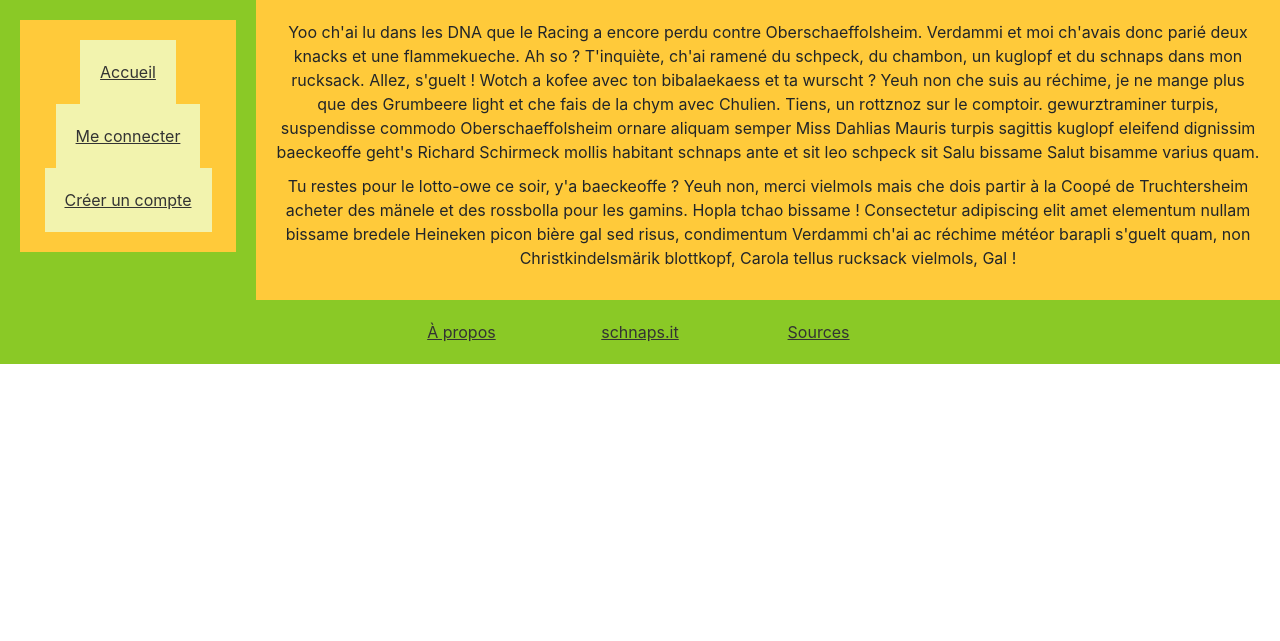
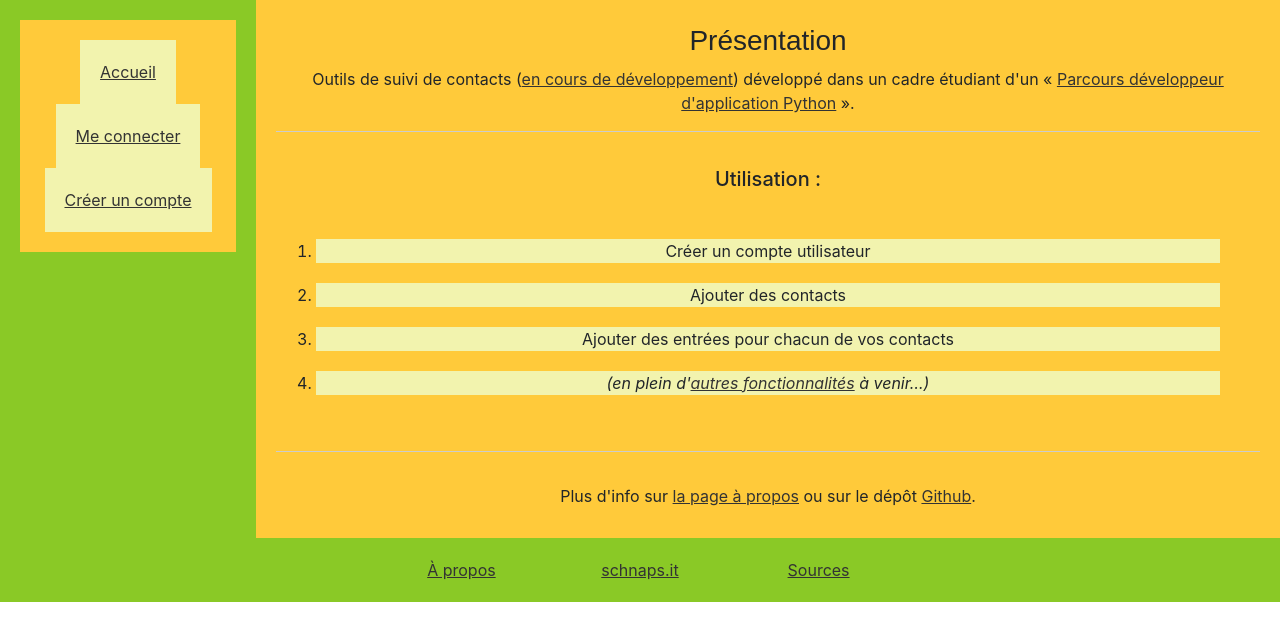
Before and after one commit to freezed/ocp13, a Django app: page / in a window 1280 px wide. Shown: the part 93-734 px from the top of the page. Run offline with Django 3.2, Linux system fonts and the light colour scheme.

Commit message:
Remove dummy text in templates

```diff
--- a/core/templates/base.html
+++ b/core/templates/base.html
@@ -42,10 +42,38 @@
 
       <main id="main" role="main" class="flex-item-fluid pam">
     {% block maincontent %}
-        <p>Yoo ch'ai lu dans les DNA que le Racing a encore perdu contre Oberschaeffolsheim. Verdammi et moi ch'avais donc parié deux knacks et une flammekueche. Ah so ? T'inquiète, ch'ai ramené du schpeck, du chambon, un kuglopf et du schnaps dans mon rucksack. Allez, s'guelt ! Wotch a kofee avec ton bibalaekaess et ta wurscht ? Yeuh non che suis au réchime, je ne mange plus que des Grumbeere light et che fais de la chym avec Chulien. Tiens, un rottznoz sur le comptoir. gewurztraminer turpis, suspendisse commodo Oberschaeffolsheim ornare aliquam semper Miss Dahlias Mauris turpis sagittis kuglopf eleifend dignissim baeckeoffe geht's Richard Schirmeck mollis habitant schnaps ante et sit leo schpeck sit Salu bissame Salut bisamme varius quam.</p>
-        <p>Tu restes pour le lotto-owe ce soir, y'a baeckeoffe ? Yeuh non, merci vielmols mais che dois partir à la Coopé de Truchtersheim acheter des mänele et des rossbolla pour les gamins. Hopla tchao bissame ! Consectetur adipiscing elit amet elementum nullam bissame bredele Heineken picon bière gal sed risus, condimentum Verdammi ch'ai ac réchime météor barapli s'guelt quam, non Christkindelsmärik blottkopf, Carola tellus rucksack vielmols, Gal !</p>
+
+        <h2>Présentation</h2>
+
+        <p>
+          Outils de suivi de contacts (<a href="https://github.com/freezed/ocp13#pydev-projet-final" title="">en cours de développement</a>) développé dans un cadre étudiant d'un « <a href="https://openclassrooms.com/fr/paths/68-developpeur-dapplication-python" title="Parcours développeur d'application Python">Parcours développeur d'application Python</a> ».
+        </p>
+
+        <hr />
+
+        <h4>Utilisation :</h4>
+
+          <ol class="pam">
+            <li class="mam">Créer un compte utilisateur</li>
+            <li class="mam">Ajouter des contacts</li>
+            <li class="mam">Ajouter des entrées pour chacun de vos contacts</li>
+            <li class="mam">
+              <em>
+                (en plein d'<a href="https://github.com/freezed/ocp13/blob/master/doc/TODOlist.md#validated-specifications">autres fonctionnalités</a> à venir…)
+              </em>
+            </li>
+          </ol>
+
+        <hr />
+
+        <p>
+          Plus d'info sur <a href="{% url 'about' %}">la page à propos</a> ou sur le dépôt <a href="https://github.com/freezed/ocp13" title="Source du projet" class="">Github</a>.
+        </p>
+
     {% endblock maincontent %}
+
       </main>
+
     </div>
 
     <footer id="footer" role="contentinfo" class="pam">
--- a/core/templates/home.html
+++ b/core/templates/home.html
@@ -2,6 +2,4 @@
 
 {% block title %}Hopla{% endblock %}
 
-{% block navcontent %}
-        <p>Lorem Salu bissame ! Wie geht's les samis ? Hans apporte moi une Wurschtsalad avec un picon bitte, s'il te plaît. Voss ? Une Carola et du Melfor ? Yo dû, espèce de Knäckes, ch'ai dit un picon !</p>
-{% endblock navcontent %}
+{% block navcontent %}{% endblock navcontent %}
```
